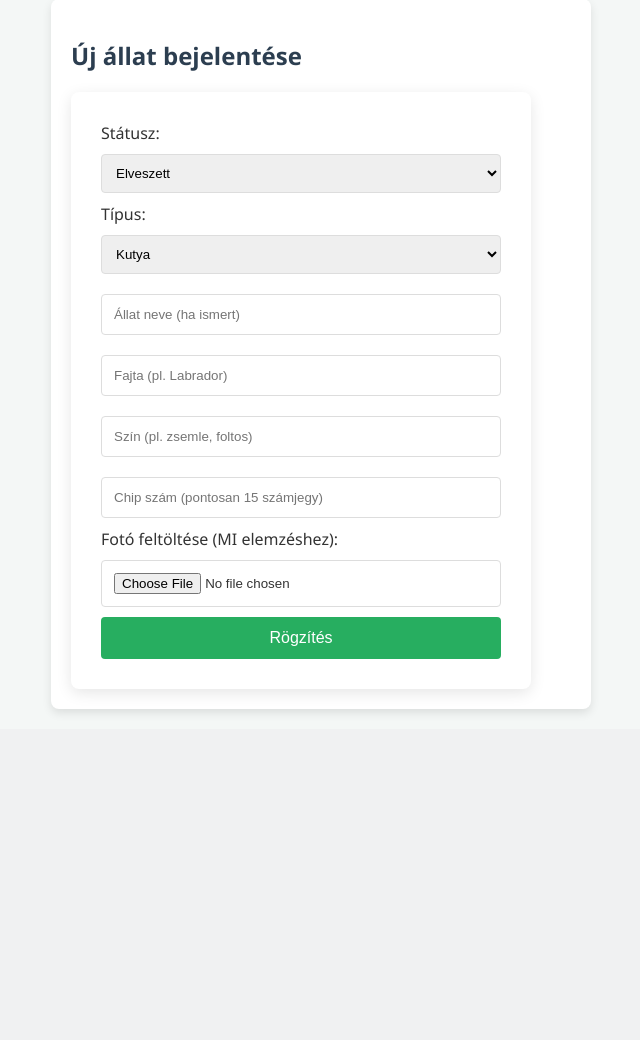
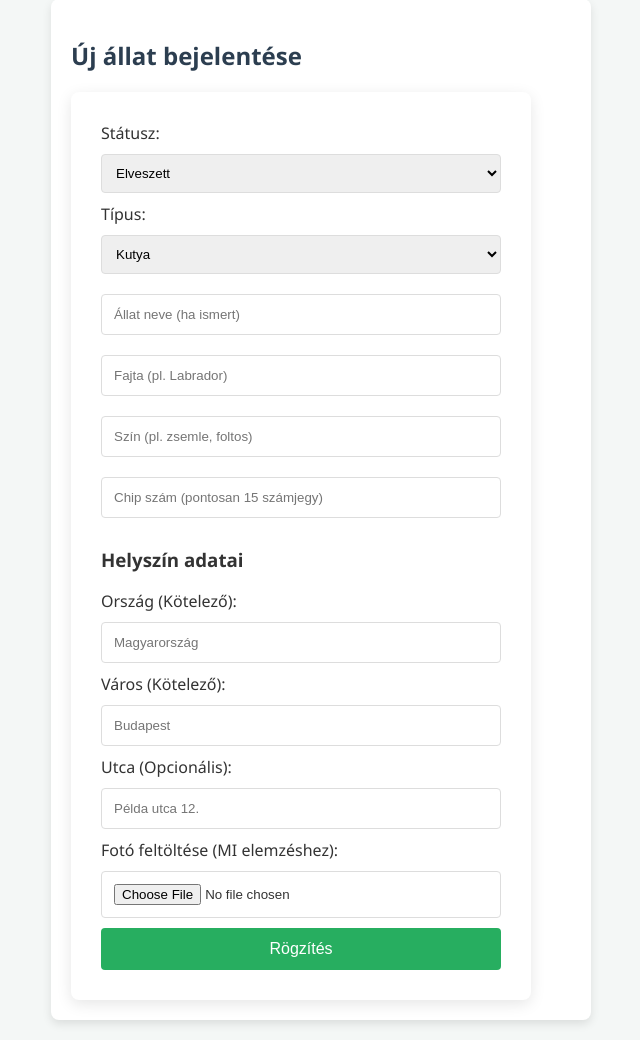
Before and after one commit to MrHerculePoirot/Szakdolgozat, a Flask app: page /add_pet in a window 1280 px wide. Shown: the part 73-1113 px from the top of the page, without its empty margins (319-959 px from the left). Before the commit the page ends 784 px from the top, so only its background shows below. Run offline with Flask 3, Linux system fonts and the light colour scheme; a user stored in the database is signed in; tables that the repository leaves empty hold one stand-in row (values such as "Sample post").

Commit message:
Location

```diff
--- a/app.py
+++ b/app.py
@@ -92,6 +92,56 @@ def create_app():
     @login_required
     def add_pet():
         if request.method == 'POST':
+            # 1. Cím adatok kinyerése
+            country = request.form.get('country')
+            city = request.form.get('city')
+            street = request.form.get('street')
+
+            # 2. Új cím létrehozása és mentése
+            new_address = Address(
+                country=country,
+                city=city,
+                street=street
+            )
+            db.session.add(new_address)
+            db.session.flush() # Így már kap egy ID-t az adatbázistól
+
+            # 3. Állat példányosítása (Dog/Cat/Other)
+            pet_type = request.form.get('type')
+            if pet_type == 'dog':
+                new_pet = Dog(breed=request.form.get('breed'))
+            elif pet_type == 'cat':
+                new_pet = Cat(breed=request.form.get('breed'))
+            else:
+                new_pet = Other(breed=request.form.get('breed'))
+
+            # 4. Adatok összefűzése
+            new_pet.name = request.form.get('name')
+            new_pet.status = request.form.get('status')
+            new_pet.colour = request.form.get('colour')
+            new_pet.chip_id = request.form.get('chip_id')
+            new_pet.user_id = current_user.id
+            new_pet.last_seen_address_id = new_address.id # A cím összekötése
+
+            # Fotó kezelése...
+            file = request.files.get('photo')
+            if file and file.filename != '':
+                filename = secure_filename(file.filename)
+                file.save(os.path.join(app.config['UPLOAD_FOLDER'], filename))
+                new_pet.photo_path = filename
+
+            db.session.add(new_pet)
+            db.session.commit()
+            return redirect(url_for('my_pets'))
+
+        return render_template('add_pet.html')
+
+
+    """
+    @app.route('/add_pet', methods=['GET', 'POST'])
+    @login_required
+    def add_pet():
+        if request.method == 'POST':
             chip_id = request.form.get('chip_id')
             if chip_id and (not chip_id.isdigit() or len(chip_id) != 15):
                 return "Hiba: A chipszámnak pontosan 15 számjegyből kell állnia!", 400
@@ -121,7 +171,11 @@ def create_app():
             db.session.add(new_pet)
             db.session.commit()
             return redirect(url_for('index'))
+
+
         return render_template('add_pet.html')
+
+    """
 
     @app.route('/add_animal', methods=['POST'])
     @login_required
--- a/templates/add_pet.html
+++ b/templates/add_pet.html
@@ -29,6 +29,18 @@
                title="A chipszámnak pontosan 15 számjegyből kell állnia!"
                maxlength="15">
 
+        <div class="location-section">
+            <h3>Helyszín adatai</h3>
+            <label>Ország (Kötelező):</label>
+            <input type="text" name="country" placeholder="Magyarország" required>
+
+            <label>Város (Kötelező):</label>
+            <input type="text" name="city" placeholder="Budapest" required>
+
+            <label>Utca (Opcionális):</label>
+            <input type="text" name="street" placeholder="Példa utca 12.">
+        </div>
+
         <label>Fotó feltöltése (MI elemzéshez):</label>
         <input type="file" name="photo" accept="image/*">
 
```
Also changed, not shown: static/uploads/Bengal-Cat-With-Glitter-Trait.jpg (added).
